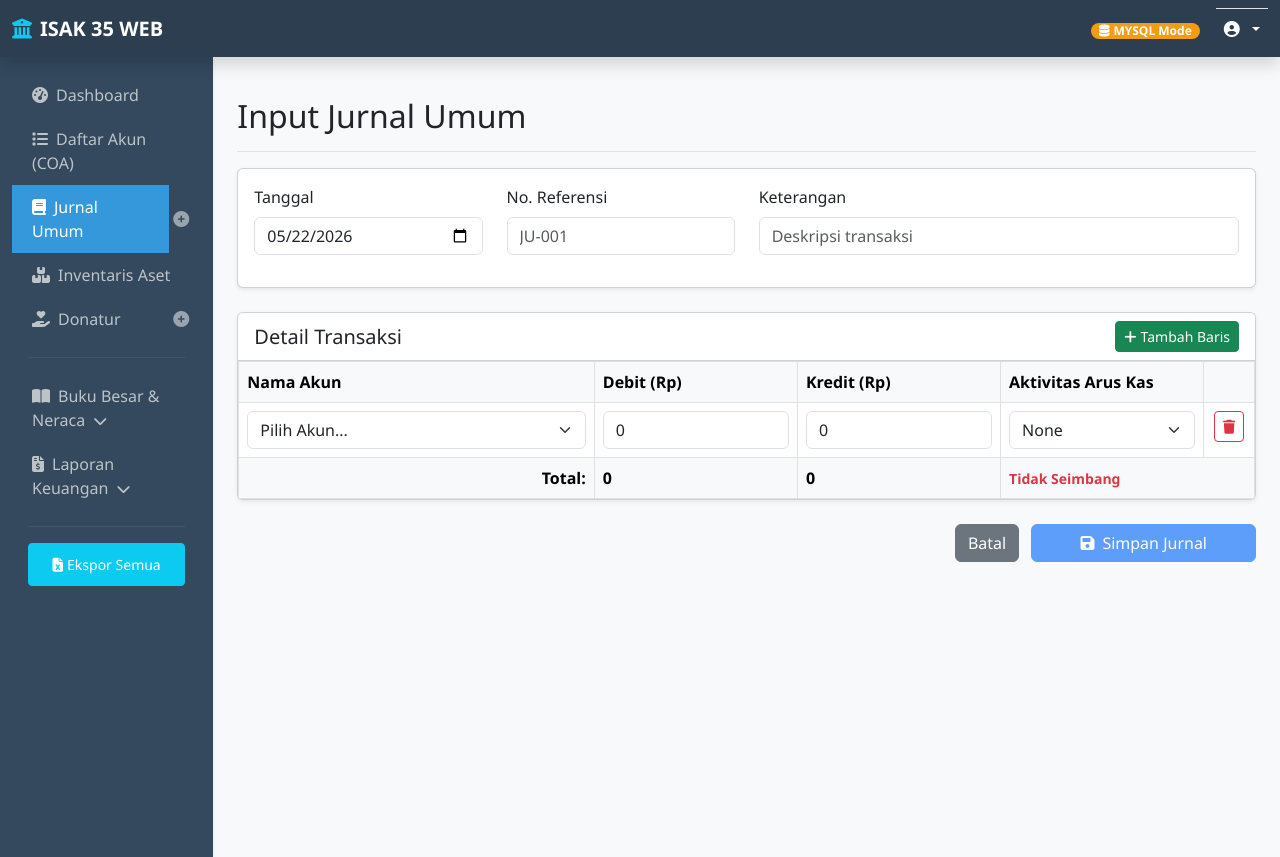
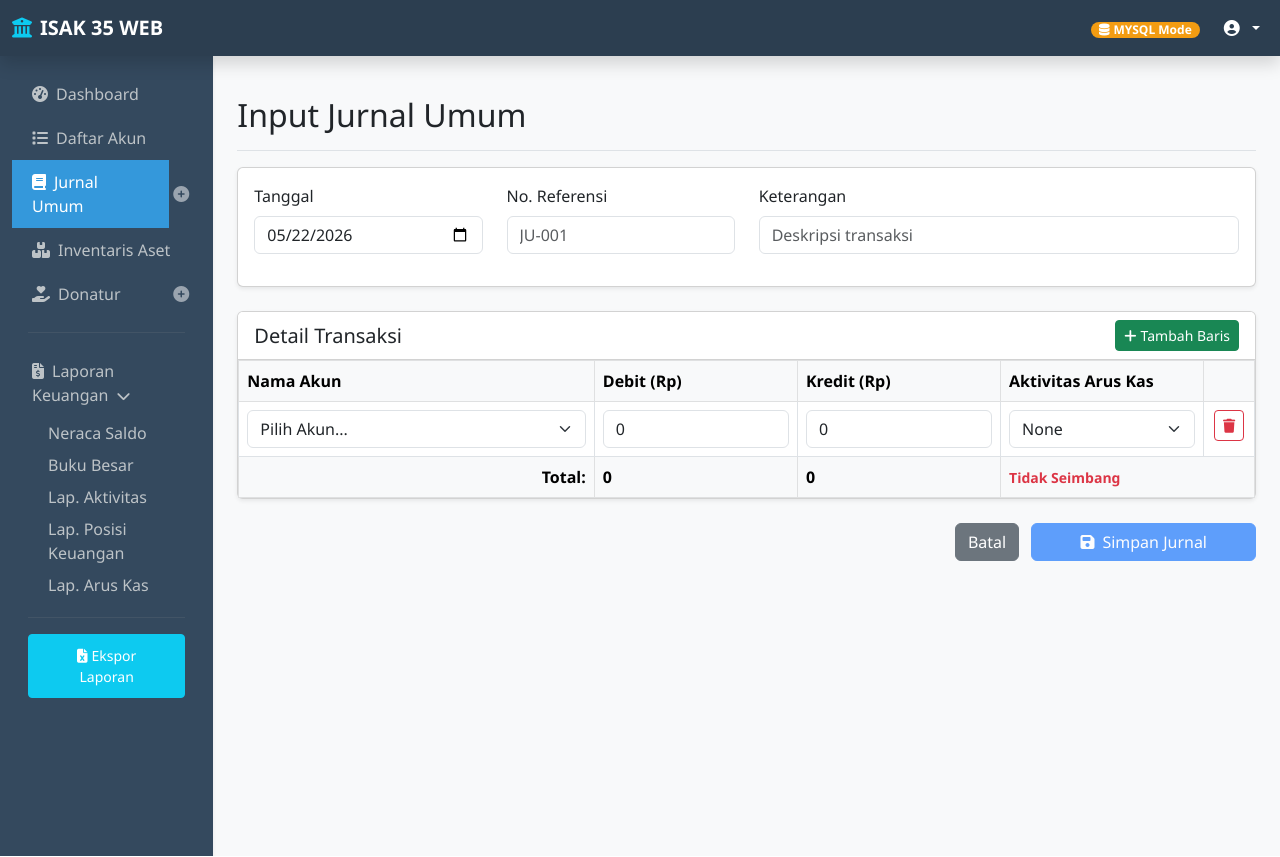
Before and after one commit to tomychaky09-cmd/isak_35_updates, a Flask app: page /journals/add in a window 1280 px wide. Run offline with Flask 3, Linux system fonts and the light colour scheme; a user stored in the database is signed in; data that the repository does not hold is empty.

Commit message:
Fix: Sync all templates with dictionary data format and fix journal detail/edit links

```diff
--- a/flask_app.py
+++ b/flask_app.py
@@ -83,7 +83,7 @@
         db.update_account(aid, request.form.get('code'), request.form.get('name'), request.form.get('type'), request.form.get('category'), request.form.get('notes'))
         flash('Akun diperbarui!', 'success'); return redirect(url_for('coa_page'))
     accs = db.get_accounts()
-    acc = next((x for x in accs if x[0] == aid), None)
+    acc = next((x for x in accs if x['id'] == aid), None)
     return render_template('coa_form.html', account=acc)
 
 @app.route('/coa/delete/<int:aid>')
@@ -166,7 +166,7 @@
         db.update_asset_inventory(aid, request.form.get('date'), request.form.get('code'), request.form.get('name'), request.form.get('location'), float(request.form.get('estimated_value') or 0), int(request.form.get('quantity') or 1), request.form.get('description'))
         flash('Aset diperbarui!', 'success'); return redirect(url_for('assets_page'))
     assets = db.get_assets_inventory()
-    asset = next((x for x in assets if x[0] == aid), None)
+    asset = next((x for x in assets if x['id'] == aid), None)
     return render_template('asset_form.html', asset=asset)
 
 @app.route('/assets/delete/<int:aid>')
@@ -219,7 +219,7 @@
     bal = 0; res = []
     for e in ents:
         d = e['debit'] or 0; c = e['credit'] or 0
-        if curr[3] in ['Asset', 'Expense']: bal += (d - c)
+        if curr['type'] in ['Asset', 'Expense']: bal += (d - c)
         else: bal += (c - d)
         e['running_balance'] = bal; res.append(e)
     return render_template('ledger_detail.html', account=curr, entries=res, final_balance=bal)
--- a/templates/web/base.html
+++ b/templates/web/base.html
@@ -22,64 +22,49 @@
         .db-status { font-size: 0.75rem; padding: 2px 8px; border-radius: 10px; }
         .badge-sqlite { background-color: #7f8c8d; }
         .badge-mysql { background-color: #f39c12; }
-
-        /* Mobile Adjustments */
-        @media (max-width: 767.98px) {
-            .sidebar { min-height: auto; }
-            .navbar-brand { font-size: 1.1rem; }
-        }
+        @media (max-width: 767.98px) { .sidebar { min-height: auto; } .navbar-brand { font-size: 1.1rem; } }
     </style>
 </head>
 <body>
 
 <nav class="navbar navbar-expand-lg navbar-dark sticky-top shadow">
     <div class="container-fluid">
-        <a class="navbar-brand fw-bold" href="/">
+        <a class="navbar-brand fw-bold" href="{{ url_for('dashboard') }}">
             <i class="fas fa-university me-2 text-info"></i>ISAK 35 WEB
         </a>
         <button class="navbar-toggler" type="button" data-bs-toggle="collapse" data-bs-target="#navbarNav">
             <span class="navbar-toggler-icon"></span>
         </button>
         <div class="collapse navbar-collapse" id="navbarNav">
-            <!-- Menu untuk Mobile (Hanya muncul di layar kecil) -->
             <ul class="navbar-nav d-lg-none mt-3 border-top pt-2">
-                <li class="nav-item"><a class="nav-link" href="/"><i class="fas fa-tachometer-alt me-2"></i>Dashboard</a></li>
-                <li class="nav-item"><a class="nav-link" href="/coa"><i class="fas fa-list me-2"></i>Daftar Akun</a></li>
-                <li class="nav-item"><a class="nav-link" href="/journals"><i class="fas fa-book me-2"></i>Jurnal Umum</a></li>
-                <li class="nav-item"><a class="nav-link" href="/assets"><i class="fas fa-boxes me-2"></i>Inventaris Aset</a></li>
-                <li class="nav-item"><a class="nav-link" href="/donors"><i class="fas fa-hand-holding-heart me-2"></i>Donatur</a></li>
-
+                <li class="nav-item"><a class="nav-link" href="{{ url_for('dashboard') }}"><i class="fas fa-tachometer-alt me-2"></i>Dashboard</a></li>
+                <li class="nav-item"><a class="nav-link" href="{{ url_for('coa_page') }}"><i class="fas fa-list me-2"></i>Daftar Akun</a></li>
+                <li class="nav-item"><a class="nav-link" href="{{ url_for('journals_page') }}"><i class="fas fa-book me-2"></i>Jurnal Umum</a></li>
+                <li class="nav-item"><a class="nav-link" href="{{ url_for('assets_page') }}"><i class="fas fa-boxes me-2"></i>Inventaris Aset</a></li>
+                <li class="nav-item"><a class="nav-link" href="{{ url_for('donors_page') }}"><i class="fas fa-hand-holding-heart me-2"></i>Donatur</a></li>
                 <li class="nav-item dropdown">
-                    <a class="nav-link dropdown-toggle" href="#" data-bs-toggle="dropdown">Buku Besar & Neraca</a>
+                    <a class="nav-link dropdown-toggle" href="#" data-bs-toggle="dropdown">Laporan</a>
                     <ul class="dropdown-menu">
-                        <li><a class="dropdown-item" href="/reports/trial-balance">Neraca Saldo</a></li>
-                        <li><a class="dropdown-item" href="/ledger">Buku Besar</a></li>
-                    </ul>
-                </li>
-
-                <li class="nav-item dropdown">
-                    <a class="nav-link dropdown-toggle" href="#" data-bs-toggle="dropdown">Laporan Keuangan</a>
-                    <ul class="dropdown-menu">
-                        <li><a class="dropdown-item" href="/reports/activities">Lap. Aktivitas</a></li>
-                        <li><a class="dropdown-item" href="/reports/position">Lap. Posisi Keuangan</a></li>
-                        <li><a class="dropdown-item" href="/reports/cash-flow">Lap. Arus Kas</a></li>
+                        <li><a class="dropdown-item" href="{{ url_for('trial_balance') }}">Neraca Saldo</a></li>
+                        <li><a class="dropdown-item" href="{{ url_for('ledger_page') }}">Buku Besar</a></li>
+                        <li><a class="dropdown-item" href="{{ url_for('report_activities') }}">Lap. Aktivitas</a></li>
+                        <li><a class="dropdown-item" href="{{ url_for('report_position') }}">Lap. Posisi Keuangan</a></li>
                     </ul>
                 </li>
             </ul>
 
-            <!-- Menu User & DB Status (Kanan) -->
             <ul class="navbar-nav ms-auto align-items-lg-center">
                 <li class="nav-item me-lg-3 my-2 my-lg-0">
                     <span class="db-status badge {% if db_type == 'mysql' %}badge-mysql{% else %}badge-sqlite{% endif %}">
                         <i class="fas fa-database me-1"></i>{{ db_type|upper }} Mode
                     </span>
                 </li>
-                <li class="nav-item dropdown border-top border-lg-top-0 pt-2 pt-lg-0">
-                    <a class="nav-link dropdown-toggle text-white" href="#" id="userDropdown" role="button" data-bs-toggle="dropdown">
+                <li class="nav-item dropdown">
+                    <a class="nav-link dropdown-toggle text-white" href="#" role="button" data-bs-toggle="dropdown">
                         <i class="fas fa-user-circle me-1"></i> {{ session['user']['username'] if session['user'] else 'Admin' }}
                     </a>
                     <ul class="dropdown-menu dropdown-menu-end">
-                        <li><a class="dropdown-item" href="/logout"><i class="fas fa-sign-out-alt me-2"></i>Logout</a></li>
+                        <li><a class="dropdown-item" href="{{ url_for('logout') }}"><i class="fas fa-sign-out-alt me-2"></i>Logout</a></li>
                     </ul>
                 </li>
             </ul>
@@ -89,97 +74,57 @@
 
 <div class="container-fluid">
     <div class="row">
-        <!-- Sidebar (Hanya muncul di Desktop) -->
         <nav class="col-md-3 col-lg-2 d-none d-md-block sidebar shadow-sm">
             <div class="position-sticky pt-3">
                 <ul class="nav flex-column">
-                    <li class="nav-item">
-                        <a class="nav-link {% if request.path == '/' %}active{% endif %}" href="/">
-                            <i class="fas fa-tachometer-alt me-2"></i>Dashboard
-                        </a>
-                    </li>
-                    <li class="nav-item">
-                        <a class="nav-link {% if '/coa' in request.path %}active{% endif %}" href="/coa">
-                            <i class="fas fa-list me-2"></i>Daftar Akun (COA)
-                        </a>
-                    </li>
+                    <li class="nav-item"><a class="nav-link {% if request.path == '/' %}active{% endif %}" href="{{ url_for('dashboard') }}"><i class="fas fa-tachometer-alt me-2"></i>Dashboard</a></li>
+                    <li class="nav-item"><a class="nav-link {% if '/coa' in request.path %}active{% endif %}" href="{{ url_for('coa_page') }}"><i class="fas fa-list me-2"></i>Daftar Akun</a></li>
                     <li class="nav-item">
                         <div class="d-flex align-items-center justify-content-between pe-2">
-                            <a class="nav-link flex-grow-1 {% if '/journals' in request.path %}active{% endif %}" href="/journals">
-                                <i class="fas fa-book me-2"></i>Jurnal Umum
-                            </a>
-                            <a href="/journals/add" class="text-white-50 p-1" title="Tambah Jurnal"><i class="fas fa-plus-circle"></i></a>
+                            <a class="nav-link flex-grow-1 {% if '/journals' in request.path %}active{% endif %}" href="{{ url_for('journals_page') }}"><i class="fas fa-book me-2"></i>Jurnal Umum</a>
+                            <a href="{{ url_for('add_journal') }}" class="text-white-50 p-1" title="Tambah Jurnal"><i class="fas fa-plus-circle"></i></a>
                         </div>
                     </li>
-                    <li class="nav-item">
-                        <a class="nav-link {% if '/assets' in request.path %}active{% endif %}" href="/assets">
-                            <i class="fas fa-boxes me-2"></i>Inventaris Aset
-                        </a>
-                    </li>
+                    <li class="nav-item"><a class="nav-link {% if '/assets' in request.path %}active{% endif %}" href="{{ url_for('assets_page') }}"><i class="fas fa-boxes me-2"></i>Inventaris Aset</a></li>
                     <li class="nav-item">
                         <div class="d-flex align-items-center justify-content-between pe-2">
-                            <a class="nav-link flex-grow-1 {% if '/donors' in request.path %}active{% endif %}" href="/donors">
-                                <i class="fas fa-hand-holding-heart me-2"></i>Donatur
-                            </a>
-                            <a href="/donors/add" class="text-white-50 p-1" title="Tambah Donatur"><i class="fas fa-plus-circle"></i></a>
+                            <a class="nav-link flex-grow-1 {% if '/donors' in request.path %}active{% endif %}" href="{{ url_for('donors_page') }}"><i class="fas fa-hand-holding-heart me-2"></i>Donatur</a>
+                            <a href="{{ url_for('add_donor') }}" class="text-white-50 p-1" title="Tambah Donatur"><i class="fas fa-plus-circle"></i></a>
                         </div>
                     </li>
-
                     <hr class="mx-3 border-secondary opacity-25">
-
                     <li class="nav-item">
-                        <a class="nav-link" data-bs-toggle="collapse" href="#ledgerMenu" role="button">
-                            <i class="fas fa-book-open me-2"></i>Buku Besar & Neraca <i class="fas fa-chevron-down ms-1 small"></i>
-                        </a>
-                        <div class="collapse {% if '/ledger' in request.path or '/reports/trial-balance' in request.path %}show{% endif %} ps-3" id="ledgerMenu">
+                        <a class="nav-link" data-bs-toggle="collapse" href="#reportMenu"><i class="fas fa-file-invoice-dollar me-2"></i>Laporan Keuangan <i class="fas fa-chevron-down ms-1 small"></i></a>
+                        <div class="collapse show ps-3" id="reportMenu">
                             <ul class="nav flex-column">
-                                <li><a class="nav-link py-1 small" href="/reports/trial-balance">Neraca Saldo</a></li>
-                                <li><a class="nav-link py-1 small" href="/ledger">Buku Besar</a></li>
-                            </ul>
-                        </div>
-                    </li>
-
-                    <li class="nav-item">
-                        <a class="nav-link" data-bs-toggle="collapse" href="#reportMenu" role="button">
-                            <i class="fas fa-file-invoice-dollar me-2"></i>Laporan Keuangan <i class="fas fa-chevron-down ms-1 small"></i>
-                        </a>
-                        <div class="collapse {% if '/reports/activities' in request.path or '/reports/position' in request.path or '/reports/cash-flow' in request.path %}show{% endif %} ps-3" id="reportMenu">
-                            <ul class="nav flex-column">
-                                <li><a class="nav-link py-1 small" href="/reports/activities">Lap. Aktivitas</a></li>
-                                <li><a class="nav-link py-1 small" href="/reports/position">Lap. Posisi Keuangan</a></li>
-                                <li><a class="nav-link py-1 small" href="/reports/cash-flow">Lap. Arus Kas</a></li>
+                                <li><a class="nav-link py-1 small" href="{{ url_for('trial_balance') }}">Neraca Saldo</a></li>
+                                <li><a class="nav-link py-1 small" href="{{ url_for('ledger_page') }}">Buku Besar</a></li>
+                                <li><a class="nav-link py-1 small" href="{{ url_for('report_activities') }}">Lap. Aktivitas</a></li>
+                                <li><a class="nav-link py-1 small" href="{{ url_for('report_position') }}">Lap. Posisi Keuangan</a></li>
+                                <li><a class="nav-link py-1 small" href="{{ url_for('report_cash_flow') }}">Lap. Arus Kas</a></li>
                             </ul>
                         </div>
                     </li>
                 </ul>
                 <hr class="mx-3 border-secondary opacity-25">
                 <div class="px-3">
-                    <a href="/export/excel-all" class="btn btn-sm btn-info w-100 mb-3 text-white">
-                        <i class="fas fa-file-excel me-1"></i>Ekspor Semua
-                    </a>
+                    <a href="{{ url_for('export_excel') }}" class="btn btn-sm btn-info w-100 mb-3 text-white"><i class="fas fa-file-excel me-1"></i>Ekspor Laporan</a>
                 </div>
             </div>
         </nav>
 
-        <!-- Main Content -->
         <main class="col-md-9 ms-sm-auto col-lg-10 px-md-4 py-4">
             {% with messages = get_flashed_messages(with_categories=true) %}
-                {% if messages %}
-                    {% for category, message in messages %}
-                        <div class="alert alert-{{ category }} alert-dismissible fade show shadow-sm" role="alert">
-                            {{ message }}
-                            <button type="button" class="btn-close" data-bs-dismiss="alert"></button>
-                        </div>
-                    {% endfor %}
-                {% endif %}
+                {% if messages %}{% for category, message in messages %}
+                <div class="alert alert-{{ category }} alert-dismissible fade show shadow-sm" role="alert">
+                    {{ message }} <button type="button" class="btn-close" data-bs-dismiss="alert"></button>
+                </div>
+                {% endfor %}{% endif %}
             {% endwith %}
-
             {% block content %}{% endblock %}
         </main>
     </div>
 </div>
-
-<!-- Bootstrap JS -->
 <script src="https://cdn.jsdelivr.net/npm/bootstrap@5.3.0/dist/js/bootstrap.bundle.min.js"></script>
 </body>
 </html>
--- a/templates/web/journal_form.html
+++ b/templates/web/journal_form.html
@@ -111,7 +111,7 @@
     </div>
 
     <div class="text-end mb-5">
-        <a href="/journals" class="btn btn-secondary me-2">Batal</a>
+        <a href="{{ url_for('journals_page') }}" class="btn btn-secondary me-2">Batal</a>
         <button type="submit" class="btn btn-primary px-5" id="submitBtn" disabled>
             <i class="fas fa-save me-2"></i>{% if journal_id %}Update{% else %}Simpan{% endif %} Jurnal
         </button>
```
Also changed, not shown: other parts of templates/web/journal_form.html (+11 -20 lines), templates/web/assets.html (+14 -10 lines), templates/web/coa.html (+12 -8 lines), templates/web/donors.html (+16 -12 lines), templates/web/journal_detail.html (+11 -9 lines).
